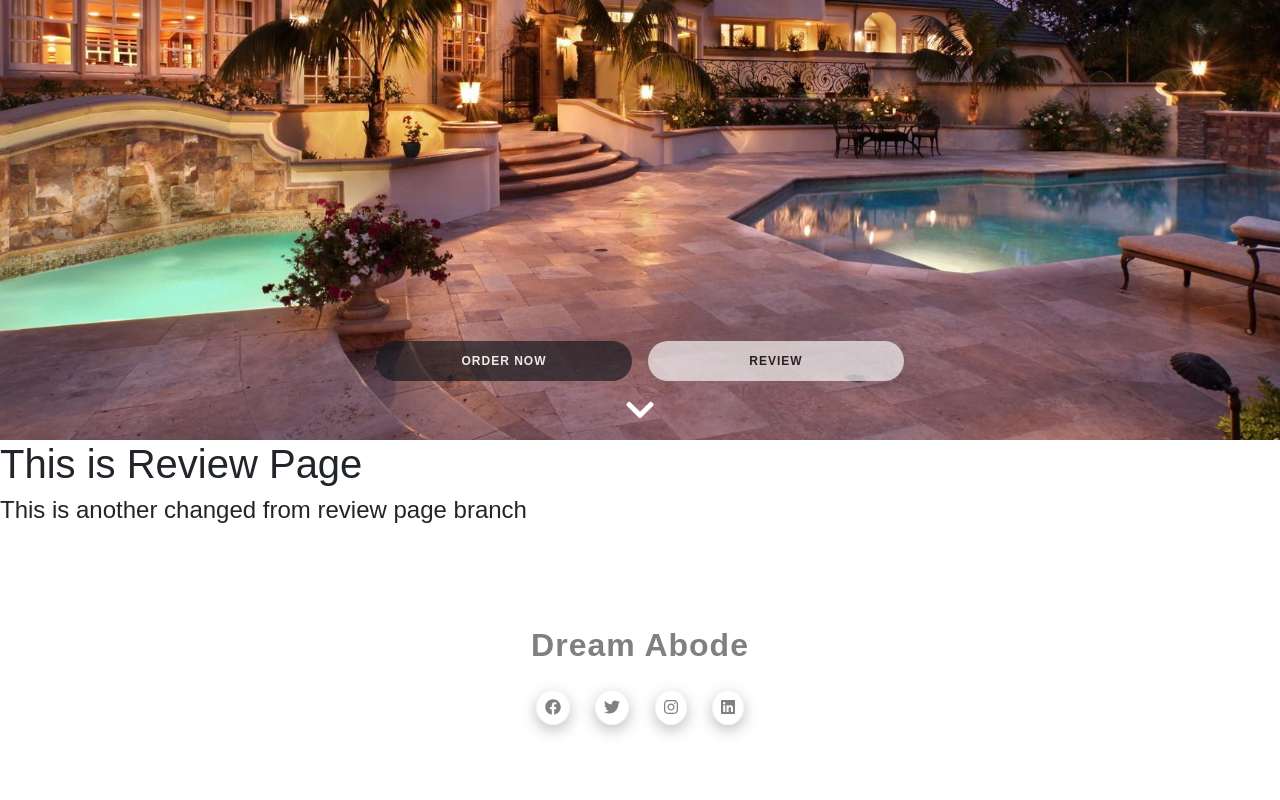
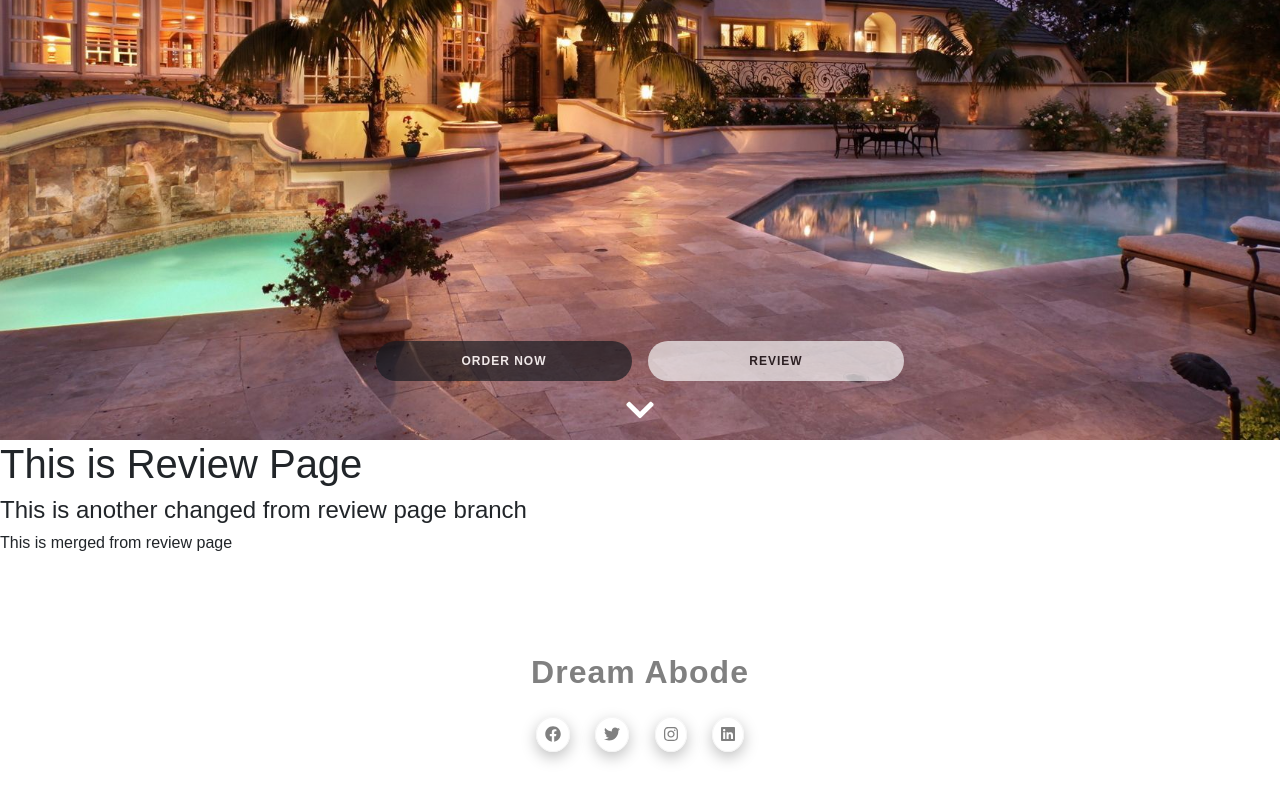
Before and after one commit to Tanvin-Ahmed/dream-abode, a React (Create React App) app: page / in a window 1280 px wide. Shown: the part 4144-4944 px from the top of the page. Built offline with nearby package versions, Linux system fonts and the light colour scheme.

Commit message:
review page modify

```diff
--- a/src/components/Review/Review.jsx
+++ b/src/components/Review/Review.jsx
@@ -5,6 +5,7 @@ const Review = () => {
     <div>
       <h1>This is Review Page</h1>
       <h4>This is another changed from review page branch</h4>
+      <h6>This is merged from review page</h6>
     </div>
   );
 };
```
